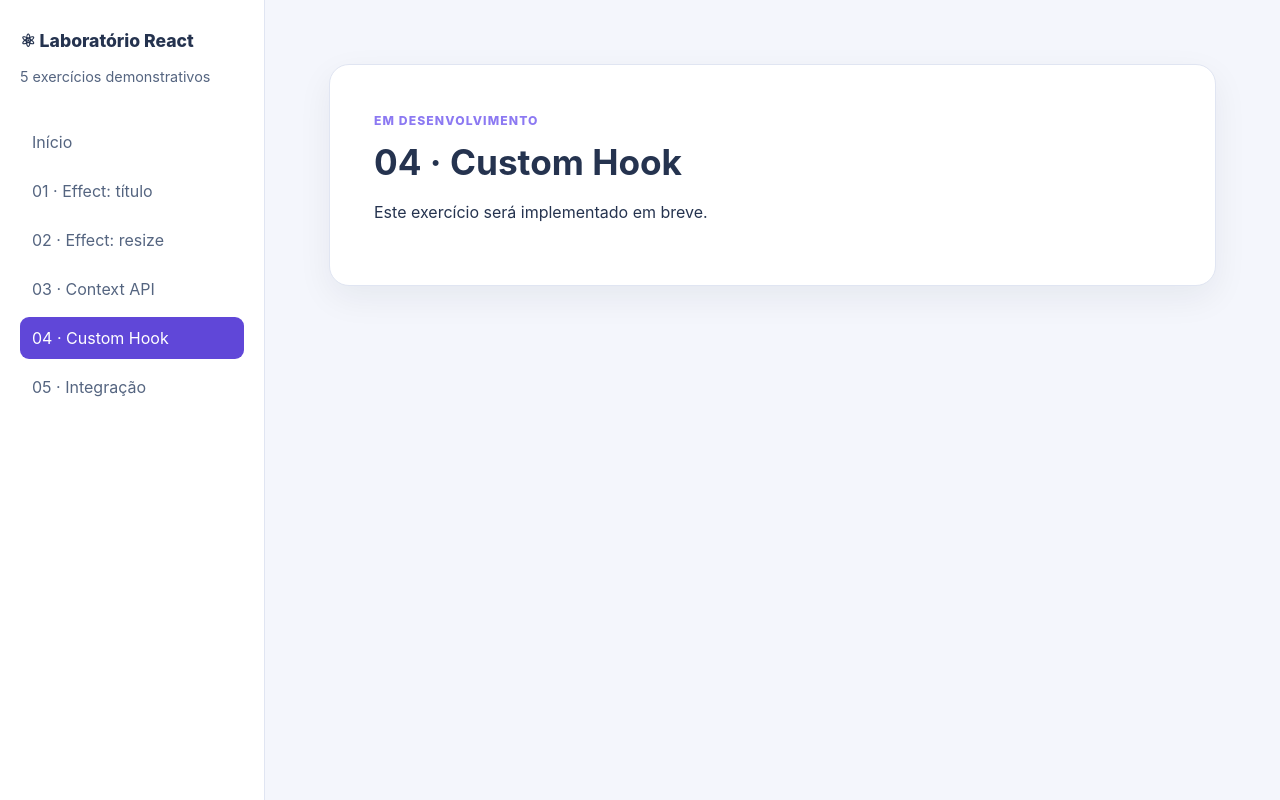
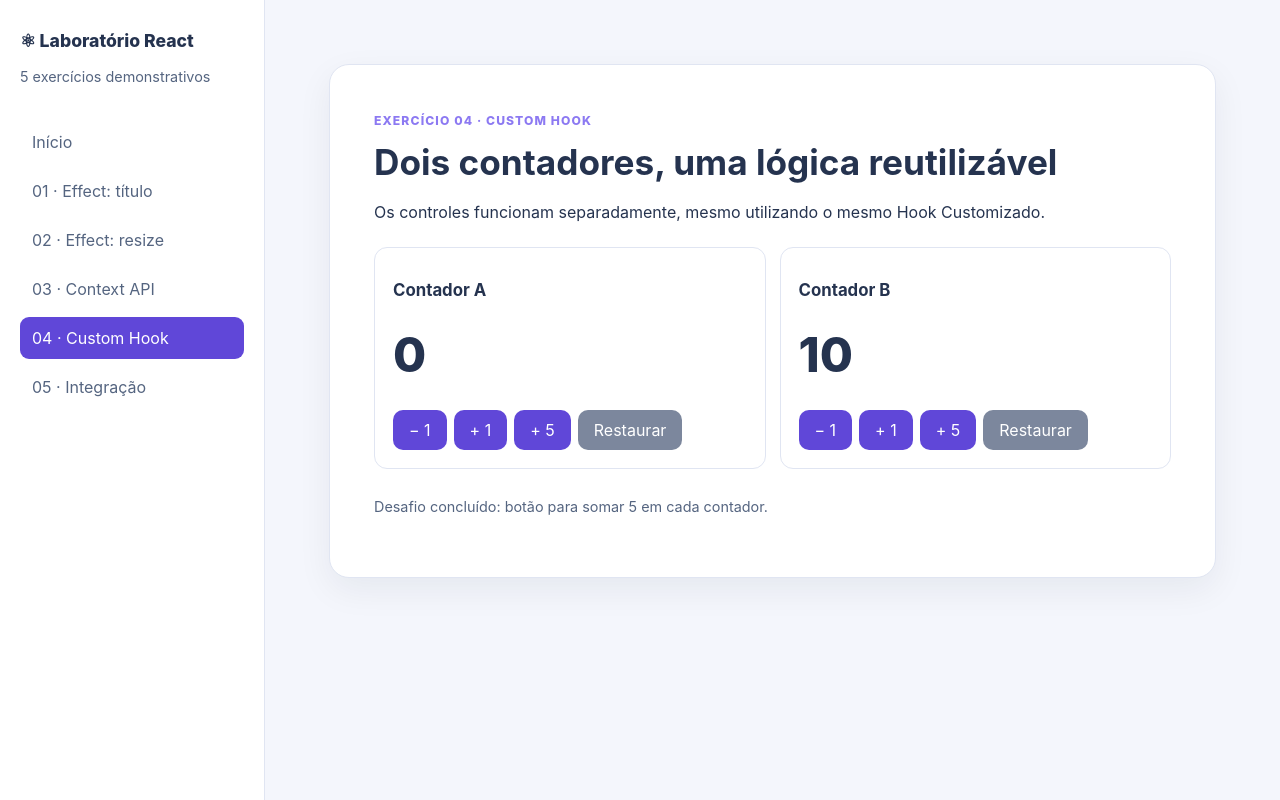
Before and after one commit to wanessags/react-hooks-router-lab, a React (Vite) app: page /exercicio-4 in a window 1280 px wide. Built offline with nearby package versions, Linux system fonts and the light colour scheme.

Commit message:
feat: implementa hook customizado useCounter com incremento de 5

```diff
--- a/src/App.jsx
+++ b/src/App.jsx
@@ -8,6 +8,7 @@ import Home from './pages/Home.jsx';
 import Ex01Titulo from './pages/Ex01Titulo.jsx';
 import Ex02Resize from './pages/Ex02Resize.jsx';
 import Ex03Context from './pages/Ex03Context.jsx';
+import Ex04Counter from './pages/Ex04Counter.jsx';
 
 const paginas = [
   { caminho: '/', rotulo: 'Início' },
@@ -31,13 +32,16 @@ function PaginaEmConstrucao({ titulo }) {
 export default function App() {
   const { tema } = useContext(ThemeContext);
 
+  const classeTema =
+    tema === 'escuro' ? 'dark' :
+    tema === 'azul' ? 'blue' : '';
+
   return (
-    <div className={`layout ${
-      tema === 'escuro' ? 'dark' :
-      tema === 'azul' ? 'blue' : ''
-    }`}>
+    <div className={`layout ${classeTema}`}>
       <aside className="sidebar">
-        <div className="brand">⚛ Laboratório React</div>
+        <div className="brand">
+          ⚛ Laboratório React
+        </div>
 
         <p>5 exercícios demonstrativos</p>
 
@@ -59,7 +63,10 @@ export default function App() {
 
       <main className="content">
         <Routes>
-          <Route path="/" element={<Home />} />
+          <Route
+            path="/"
+            element={<Home />}
+          />
 
           <Route
             path="/exercicio-1"
@@ -76,15 +83,19 @@ export default function App() {
             element={<Ex03Context />}
           />
 
-          {paginas.slice(4).map((pagina) => (
-            <Route
-              key={pagina.caminho}
-              path={pagina.caminho}
-              element={
-                <PaginaEmConstrucao titulo={pagina.rotulo} />
-              }
-            />
-          ))}
+          <Route
+            path="/exercicio-4"
+            element={<Ex04Counter />}
+          />
+
+          <Route
+            path="/exercicio-5"
+            element={
+              <PaginaEmConstrucao
+                titulo="05 · Integração"
+              />
+            }
+          />
 
           <Route
             path="*"
--- a/src/hooks/useCounter.js
+++ b/src/hooks/useCounter.js
@@ -1,14 +1,30 @@
+
 import { useState } from 'react';
 
-// Hooks personalizados começam com 'use' e podem chamar outros hooks.
 export function useCounter(valorInicial = 0) {
   const [contador, setContador] = useState(valorInicial);
 
-  // Atualização funcional: usa sempre o valor anterior mais recente.
-  const aumentar = () => setContador((valor) => valor + 1);
-  const diminuir = () => setContador((valor) => valor - 1);
-  const zerar = () => setContador(valorInicial);
+  function aumentar() {
+    setContador((anterior) => anterior + 1);
+  }
 
-  // Compartilhamos a lógica, não o mesmo estado entre os componentes.
-  return { contador, aumentar, diminuir, zerar };
+  function diminuir() {
+    setContador((anterior) => anterior - 1);
+  }
+
+  function somarCinco() {
+    setContador((anterior) => anterior + 5);
+  }
+
+  function zerar() {
+    setContador(valorInicial);
+  }
+
+  return {
+    contador,
+    aumentar,
+    diminuir,
+    somarCinco,
+    zerar,
+  };
 }
--- a/src/pages/Ex04Counter.jsx
+++ b/src/pages/Ex04Counter.jsx
@@ -0,0 +1,72 @@
+
+import { useCounter } from '../hooks/useCounter.js';
+
+function Contador({ titulo, valorInicial }) {
+  const {
+    contador,
+    aumentar,
+    diminuir,
+    somarCinco,
+    zerar,
+  } = useCounter(valorInicial);
+
+  return (
+    <div className="subpanel">
+      <h2>{titulo}</h2>
+
+      <p className="metric">{contador}</p>
+
+      <div className="actions">
+        <button onClick={diminuir}>
+          − 1
+        </button>
+
+        <button onClick={aumentar}>
+          + 1
+        </button>
+
+        <button onClick={somarCinco}>
+          + 5
+        </button>
+
+        <button className="secondary" onClick={zerar}>
+          Restaurar
+        </button>
+      </div>
+    </div>
+  );
+}
+
+export default function Ex04Counter() {
+  return (
+    <section className="panel">
+      <span className="eyebrow">
+        Exercício 04 · Custom Hook
+      </span>
+
+      <h1>Dois contadores, uma lógica reutilizável</h1>
+
+      <p>
+        Os controles funcionam separadamente,
+        mesmo utilizando o mesmo Hook Customizado.
+      </p>
+
+      <div className="cards">
+        <Contador
+          titulo="Contador A"
+          valorInicial={0}
+        />
+
+        <Contador
+          titulo="Contador B"
+          valorInicial={10}
+        />
+      </div>
+
+      <p className="muted">
+        Desafio concluído: botão para somar 5
+        em cada contador.
+      </p>
+    </section>
+  );
+}
```
